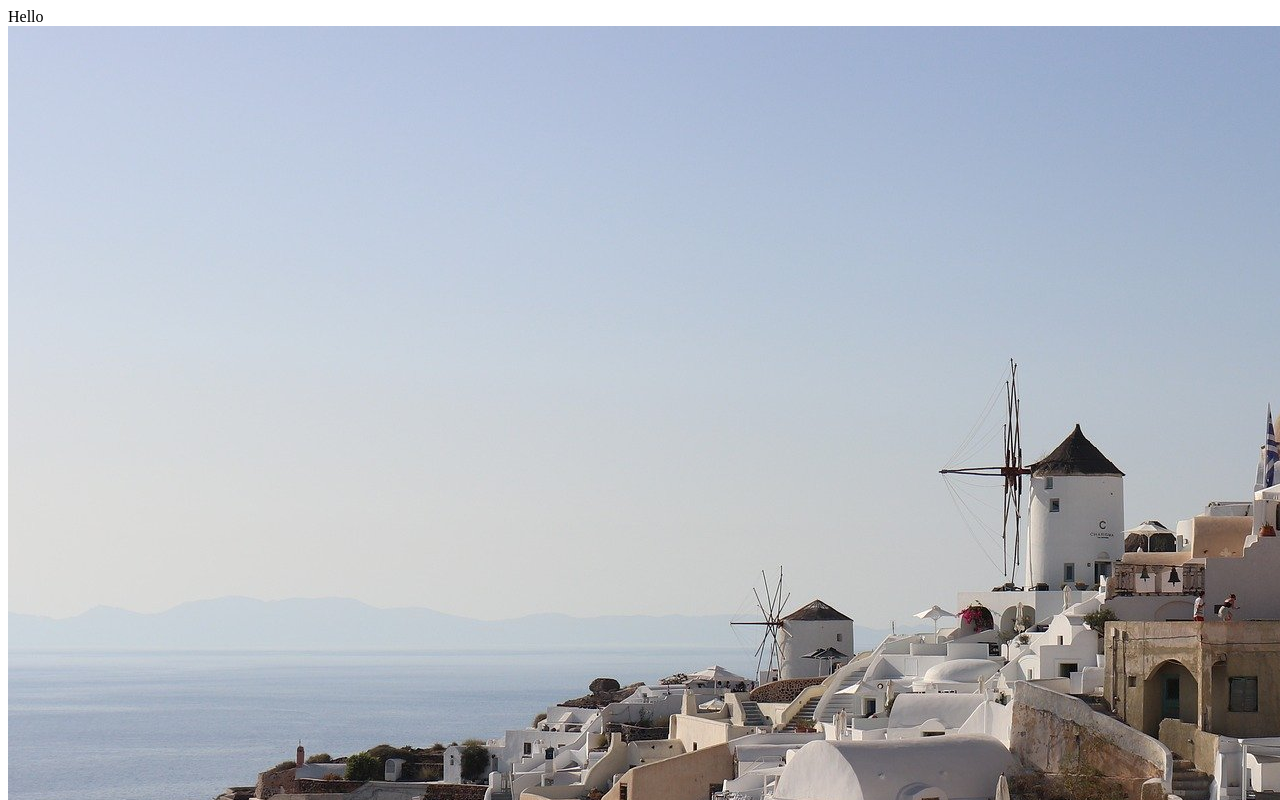
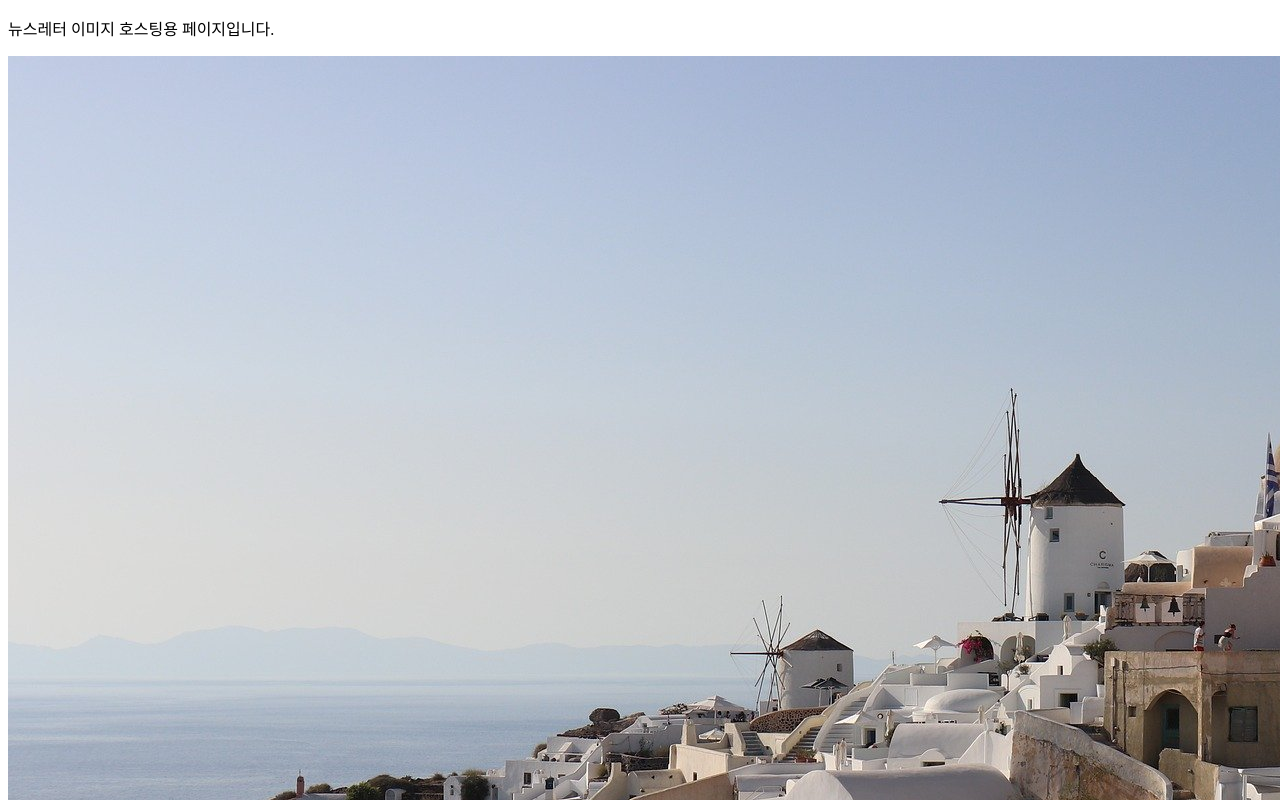
Before and after one commit to parkbh0206/parkbh0206.github.io, a plain HTML site: page index.html in a window 1280 px wide. Shown: the top 800 px of the page. Drawn offline with Linux system fonts and the light colour scheme.

Commit message:
Update index.html

```diff
--- a/index.html
+++ b/index.html
@@ -3,10 +3,10 @@
 <head>
     <meta charset="UTF-8">
     <meta name="viewport" content="width=device-width, initial-scale=1.0">
-    <title>Document</title>
+    <title>뉴스레터 이미지 호스팅 웹</title>
 </head>
 <body>
-    Hello
+    <p>뉴스레터 이미지 호스팅용 페이지입니다.</p>
     <img src="https://parkbh0206.github.io/newsletter-1.jpg" alt="newsletter-1" />
 </body>
 </html>
```
